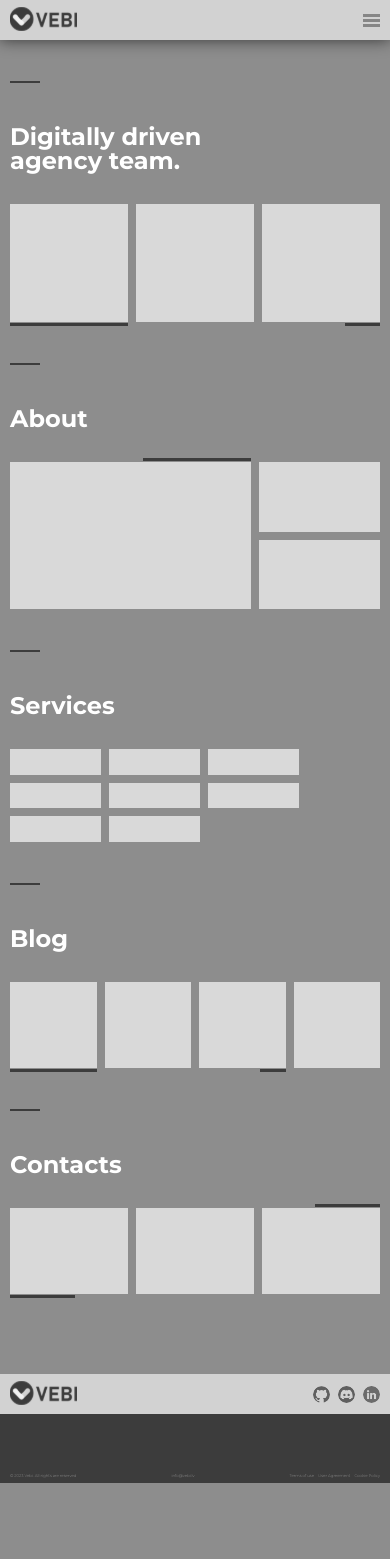
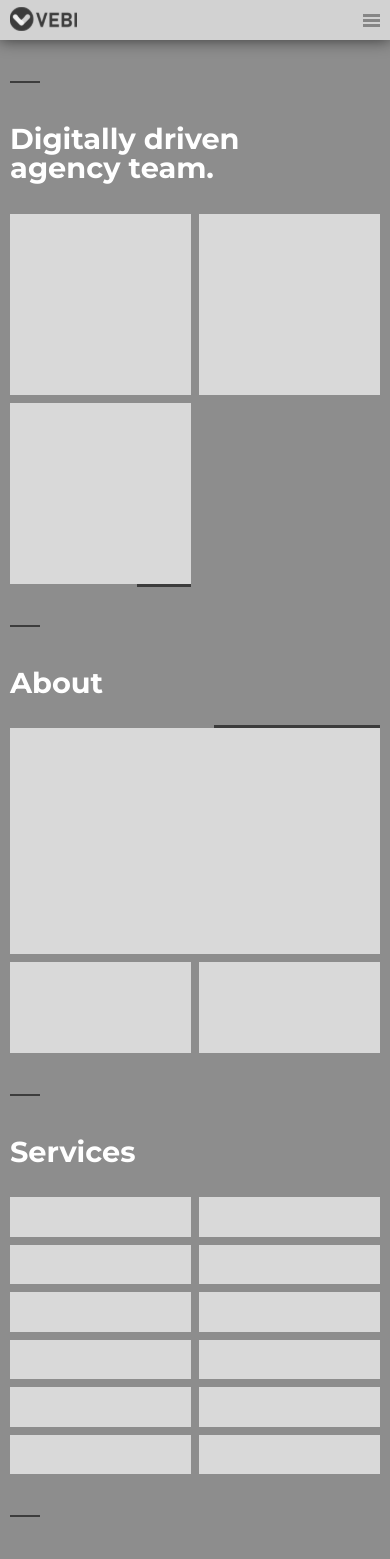
Before and after one commit to artemijsS/vebi, a React (Create React App) app in the folder client/: page / in a window 390 px wide. Shown: the top 1559 px of the page. Before the commit the page ends 1483 px from the top, so only its background shows below. Built offline with nearby package versions, Linux system fonts and the light colour scheme.

Commit message:
mobile fix

```diff
--- a/client/src/App.css
+++ b/client/src/App.css
@@ -1,4 +1,8 @@
 @import url('https://fonts.googleapis.com/css2?family=Montserrat:ital,wght@0,100;0,200;0,300;0,400;0,500;0,600;0,700;0,800;0,900;1,100;1,200;1,300;1,400;1,500;1,600;1,700;1,800;1,900&display=swap');
+
+html {
+  scroll-behavior: smooth;
+}
 
 body {
   font-family: 'Montserrat', sans-serif;
@@ -18,7 +22,7 @@ body {
   }
   .section {
     margin-top: 78px !important;
-    font-size: 1.3em !important;
+    font-size: 1.4em !important;
   }
   .section h1 {
     padding-top: 64px !important;
@@ -34,7 +38,7 @@ body {
   }
   .section {
     margin-top: 40px !important;
-    font-size: 0.5em !important;
+    font-size: 0.6em !important;
   }
   .section h1 {
     padding-top: 45px !important;
@@ -102,7 +106,7 @@ body {
   position: relative;
 }
 .section .blocks.cubes .block {
-  min-width: 91px;
+  min-width: 141px;
   max-width: 465px;
 }
 .section .blocks.cubes.blog .block {
@@ -114,6 +118,27 @@ body {
   display: block;
   padding-bottom: 100%;
 }
+@media screen and (max-width: 600px) {
+  .section .blocks.cubes .block {
+    min-width: 160px;
+  }
+  .section .blocks.cubes .block.last {
+    max-width: calc(50% - 4px) !important;
+  }
+  .section .blocks.cubes {
+    flex-wrap: wrap;
+    gap: 8px;
+  }
+  .block.b-full-bottom:before {
+    display: none;
+  }
+}
+@media screen and (max-width: 380px) {
+  .section .blocks.cubes .block {
+    min-width: 141px;
+  }
+}
+
 
 .section .reverse .block {
   max-width: 965px;
@@ -146,7 +171,19 @@ body {
     height: 278px;
   }
 }
-
+@media screen and (max-width: 600px) {
+  .section .reverse {
+    flex-direction: column;
+  }
+  .section .blocks .blocks-reverse {
+    flex-direction: row;
+  }
+  .section .blocks .blocks-reverse .block-reverse:after {
+    content: "";
+    display: block;
+    padding-bottom: 50%;
+  }
+}
 
 .section .list {
   display: flex;
@@ -155,8 +192,14 @@ body {
   justify-content: space-between;
   /*align-items: center;*/
 }
-.section .list .item {
-  /*flex: 1;*/
+.section .list .group {
+  display: flex;
+  justify-content: space-between;
+  flex: 1;
+  gap: 8px;
+}
+.section .list .group .item {
+  flex: 1;
   min-width: 91px;
   max-width: 340px;
   background-color: #D9D9D9;
@@ -169,7 +212,7 @@ body {
 
 @media screen and (min-width: 1525px) {
   .section .list {
-    gap: 29px;
+    gap: 34px;
   }
   .section .list .item {
     width: 340px;
@@ -213,25 +256,22 @@ body {
   }
 }
 @media screen and (max-width: 725px) {
+  .section .list {
+    flex-wrap: wrap;
+  }
   .section .list .item {
     width: 120px;
   }
 }
-@media screen and (max-width: 609px) {
-  .section .list .item {
-    width: 105px;
+@media screen and (max-width: 600px) {
+  .section .list {
+    flex-direction: column;
+  }
+  .section .list .group .item {
+    width: 141px !important;
   }
 }
-@media screen and (max-width: 486px) {
-  .section .list .item {
-    width: 91px;
-  }
-}
-@media screen and (max-width: 408px) {
-  .section .list {
-    justify-content: flex-start;
-  }
-}
+
 
 
 .section .blocks.blog .block {
@@ -241,7 +281,6 @@ body {
 
 .section .blocks.contacts .block {
   max-width: 465px;
-  /*height: 342px;*/
 }
 .section .blocks.contacts .block:after {
   content: "";
@@ -249,6 +288,62 @@ body {
   padding-bottom: 73%;
 }
 
+@media screen and (max-width: 600px) {
+  .about {
+    height: 300px;
+    position: relative;
+    overflow: hidden;
+
+  }
+  .section .blocks.cubes.blog {
+    position: absolute;
+    justify-content: center;
+    /*position: relative;*/
+    overflow: hidden;
+    width: 200%;
+    left: 50%;
+    -webkit-transform: translateX(-50%);
+    transform: translateX(-50%)
+  }
+  .section .blocks.cubes.blog .block.del {
+    display: none;
+  }
+
+  .section .blocks.contacts {
+    flex-wrap: wrap;
+  }
+  .section .blocks.contacts .block {
+    min-width: 171px;
+  }
+  .section .blocks.contacts .last {
+    max-width: calc(50% - 4px) !important;
+  }
+  .section .blocks.contacts .b-55-bottom:before {
+    content: "";
+    position: absolute;
+    right: 0;
+    top: calc(min(11px, 1vw)*(-1));
+    height: 0;
+    width: 55%;
+    border-bottom: min(11px, 1vw) solid #3C3C3C;
+  }
+  .section .blocks.contacts .last:before {
+    content: "";
+    position: absolute;
+    right: 0;
+    bottom: calc(min(11px, 1vw)*(-1));
+    width: 55%;
+    border-bottom: min(11px, 1vw) solid #3C3C3C;
+  }
+}
+@media screen and (max-width: 430px) {
+  .about {
+    height: 200px;
+  }
+  .section .blocks.contacts .block {
+    min-width: 130px;
+  }
+}
 
 /*stuff*/
 .all-screen {
--- a/client/src/components/header/Header.tsx
+++ b/client/src/components/header/Header.tsx
@@ -2,7 +2,12 @@ import React from 'react';
 import './header.css'
 import Logo from '../../assets/logo/logo';
 
-function Header(): JSX.Element {
+interface HeaderProps {
+    activeSection: string,
+    onSectionClick: (section: string) => void
+}
+
+function Header({ activeSection, onSectionClick }:HeaderProps): JSX.Element {
     return (
         <header>
             <div className="wrapper">
@@ -16,11 +21,11 @@ function Header(): JSX.Element {
                         <div className="line"/>
                     </div>
                     <nav>
-                        <div className="link active">Home</div>
-                        <div className="link">About</div>
-                        <div className="link">Services</div>
-                        <div className="link">Blog</div>
-                        <div className="link">Contact</div>
+                        <div onClick={() => onSectionClick("home")} className={activeSection === "home" ? "active link" : " link"}>Home</div>
+                        <div onClick={() => onSectionClick("about")} className={activeSection === "about" ? "active link" : " link"}>About</div>
+                        <div onClick={() => onSectionClick("services")} className={activeSection === "services" ? "active link" : " link"}>Services</div>
+                        <div onClick={() => onSectionClick("blog")} className={activeSection === "blog" ? "active link" : " link"}>Blog</div>
+                        <div onClick={() => onSectionClick("contacts")} className={activeSection === "contacts" ? "active link" : " link"}>Contacts</div>
                     </nav>
                 </div>
             </div>
--- a/client/src/index.tsx
+++ b/client/src/index.tsx
@@ -8,7 +8,5 @@ const root = ReactDOM.createRoot(
   document.getElementById('root') as HTMLElement
 );
 root.render(
-  <React.StrictMode>
     <App />
-  </React.StrictMode>
 );
--- a/client/src/pages/MainPage.tsx
+++ b/client/src/pages/MainPage.tsx
@@ -1,26 +1,88 @@
-import React from 'react';
+import React, { useEffect, useRef, useState } from 'react';
 import { Helmet } from 'react-helmet';
 import { Header, Footer } from '../components';
 
 function MainPage(): JSX.Element {
+
+    const [activeSection, setActiveSection] = useState<string>('home');
+
+    const homeRef = useRef<HTMLElement>(null);
+    const aboutRef = useRef<HTMLElement>(null);
+    const servicesRef = useRef<HTMLElement>(null);
+    const blogRef = useRef<HTMLElement>(null);
+    const contactsRef = useRef<HTMLElement>(null);
+
+    useEffect(() => {
+        window.addEventListener('scroll', onScroll)
+        return () => {
+            window.removeEventListener('scroll', onScroll);
+        };
+    }, [])
+
+    const onScroll = (e: Event) => {
+        const window = e.currentTarget as Window;
+        const scrollY = window.scrollY;
+        const breakPoints = {
+            home: homeRef.current ? homeRef.current.offsetTop : 0,
+            about: aboutRef.current ? aboutRef.current.offsetTop : 0,
+            services: servicesRef.current ? servicesRef.current.offsetTop : 0,
+            blog: blogRef.current ? blogRef.current.offsetTop : 0,
+            contacts: contactsRef.current ? contactsRef.current.offsetTop : 0
+        }
+
+        if (scrollY < breakPoints.about - 100) {
+            setActiveSection("home")
+        } else if (scrollY <= breakPoints.services - 100) {
+            setActiveSection("about")
+        } else if (scrollY <= breakPoints.blog - 100) {
+            setActiveSection("services")
+        } else if (scrollY <= breakPoints.contacts - 100) {
+            setActiveSection("blog")
+        } else if (scrollY >= breakPoints.contacts - 100) {
+            setActiveSection("contacts")
+        }
+    }
+
+    const onHeaderSectionClick = (section: string): void => {
+        switch (section) {
+            case "home":
+                homeRef.current && window.scrollTo(0, homeRef.current.offsetTop - 90);
+                break;
+            case "about":
+                aboutRef.current && window.scrollTo(0, aboutRef.current.offsetTop - 90);
+                break;
+            case "services":
+                servicesRef.current && window.scrollTo(0, servicesRef.current.offsetTop - 90);
+                break;
+            case "blog":
+                blogRef.current && window.scrollTo(0, blogRef.current.offsetTop - 90);
+                break;
+            case "contacts":
+                contactsRef.current && window.scrollTo(0, contactsRef.current.offsetTop - 90);
+                break;
+            default:
+                break;
+        }
+    }
+
     return (
         <div>
             <Helmet>
                 <title>vebi</title>
             </Helmet>
             <div className="minusHeader"/>
-            <Header/>
+            <Header activeSection={activeSection} onSectionClick={onHeaderSectionClick}/>
             <div className="wrapper">
                 <div className="secondWrapper">
-                    <section className={"section"}>
+                    <section ref={homeRef} className={"section"}>
                         <h1>Digitally driven<br/>agency team.</h1>
                         <div className="blocks cubes">
                             <div className="block b-full-bottom"/>
                             <div className="block"/>
-                            <div className="block b-30-bottom"/>
+                            <div className="block b-30-bottom last"/>
                         </div>
                     </section>
-                    <section className={"section"}>
+                    <section ref={aboutRef} className={"section"}>
                         <h1>About</h1>
                         <div className="blocks reverse">
                             <div className="block f2 b-45-top-right"/>
@@ -30,34 +92,52 @@ function MainPage(): JSX.Element {
                             </div>
                         </div>
                     </section>
-                    <section className={"section"}>
+                    <section ref={servicesRef} className={"section"}>
                         <h1>Services</h1>
                         <div className="list">
-                            <div className="item"/>
-                            <div className="item"/>
-                            <div className="item"/>
-                            <div className="item"/>
-                            <div className="item"/>
-                            <div className="item"/>
-                            <div className="item"/>
-                            <div className="item"/>
+                            <div className="group">
+                                <div className="item"/>
+                                <div className="item"/>
+                            </div>
+                            <div className="group">
+                                <div className="item"/>
+                                <div className="item"/>
+                            </div>
+                            <div className="group">
+                                <div className="item"/>
+                                <div className="item"/>
+                            </div>
+                            <div className="group">
+                                <div className="item"/>
+                                <div className="item"/>
+                            </div>
+                            <div className="group">
+                                <div className="item"/>
+                                <div className="item"/>
+                            </div>
+                            <div className="group">
+                                <div className="item"/>
+                                <div className="item"/>
+                            </div>
                         </div>
                     </section>
-                    <section className={"section"}>
+                    <section ref={blogRef} className={"section"}>
                         <h1>Blog</h1>
-                        <div className="blocks blog cubes">
-                            <div className="block b-full-bottom"/>
-                            <div className="block"/>
-                            <div className="block b-30-bottom"/>
-                            <div className="block"/>
+                        <div className="about">
+                            <div className="blocks blog cubes">
+                                <div className="block b-full-bottom mob-l"/>
+                                <div className="block del"/>
+                                <div className="block b-30-bottom"/>
+                                <div className="block mob-r"/>
+                            </div>
                         </div>
                     </section>
-                    <section className={"section"}>
+                    <section ref={contactsRef} className={"section"}>
                         <h1>Contacts</h1>
                         <div className="blocks contacts">
                             <div className="block b-55-bottom"/>
                             <div className="block"/>
-                            <div className="block b-55-top-right"/>
+                            <div className="block b-55-top-right last"/>
                         </div>
                     </section>
                 </div>
```
